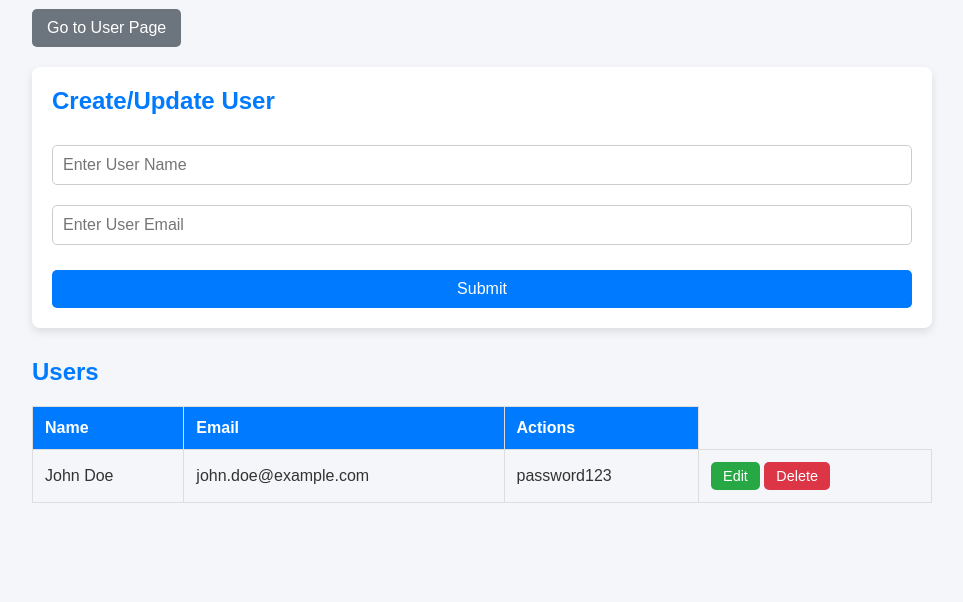
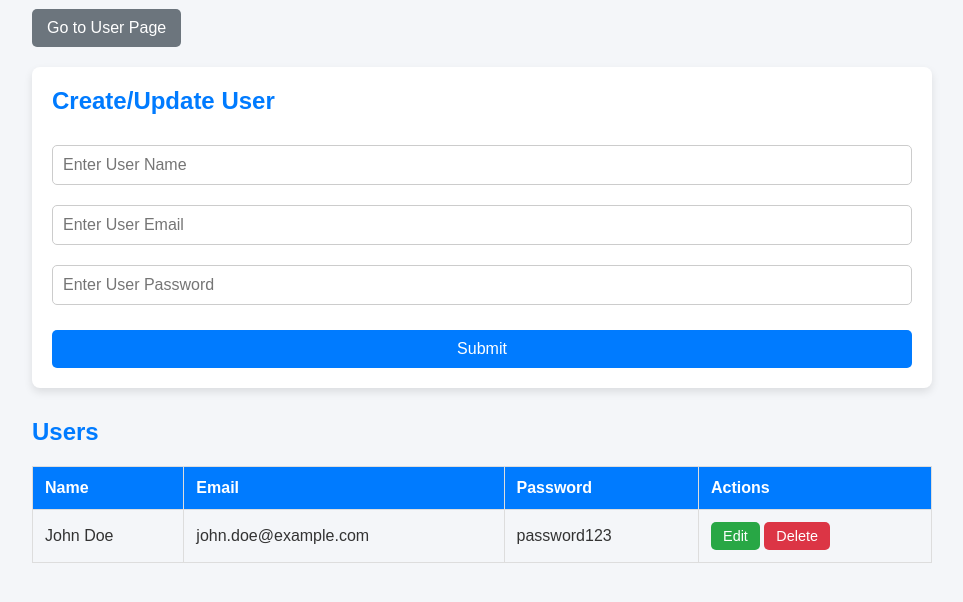
Before and after one commit to Afadfath03/CLO2_TB_KPL, a plain HTML site: page Proses Perangkat Lunak/admin.html in a window 1280 px wide. Shown: the part 86-688 px from the top of the page, without its empty margins (158-1121 px from the left). Drawn offline with Linux system fonts and the light colour scheme.

Commit message:
Menambahkan kolom password

```diff
--- a/Proses Perangkat Lunak/admin.html
+++ b/Proses Perangkat Lunak/admin.html
@@ -18,6 +18,7 @@
         <input type="hidden" id="user-id">
         <input type="text" id="user-name" placeholder="Enter User Name" required>
         <input type="email" id="user-email" placeholder="Enter User Email" required>
+        <input type="password" id="user-password" placeholder="Enter User Password" required> <!-- Password field added -->
         <button type="submit">Submit</button>
       </form>
     </div>
@@ -28,6 +29,7 @@
         <tr>
           <th>Name</th>
           <th>Email</th>
+          <th>Password</th> <!-- Added column for password -->
           <th>Actions</th>
         </tr>
       </thead>
```
